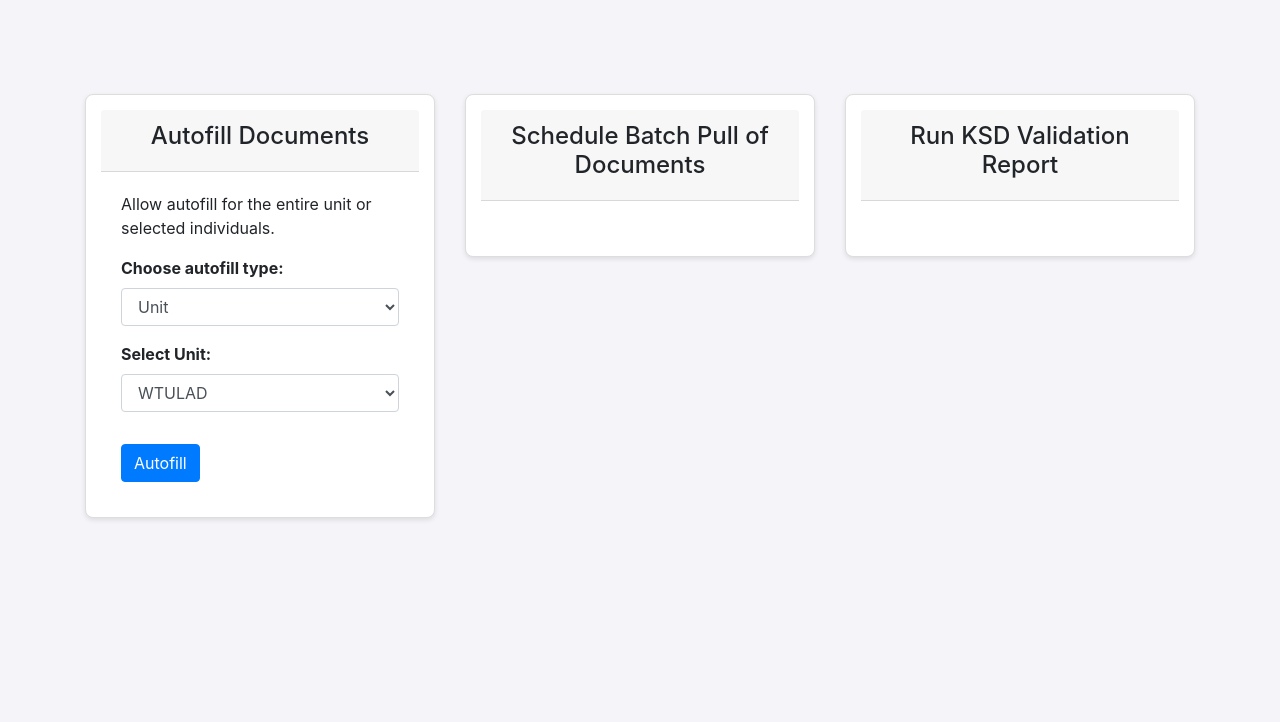
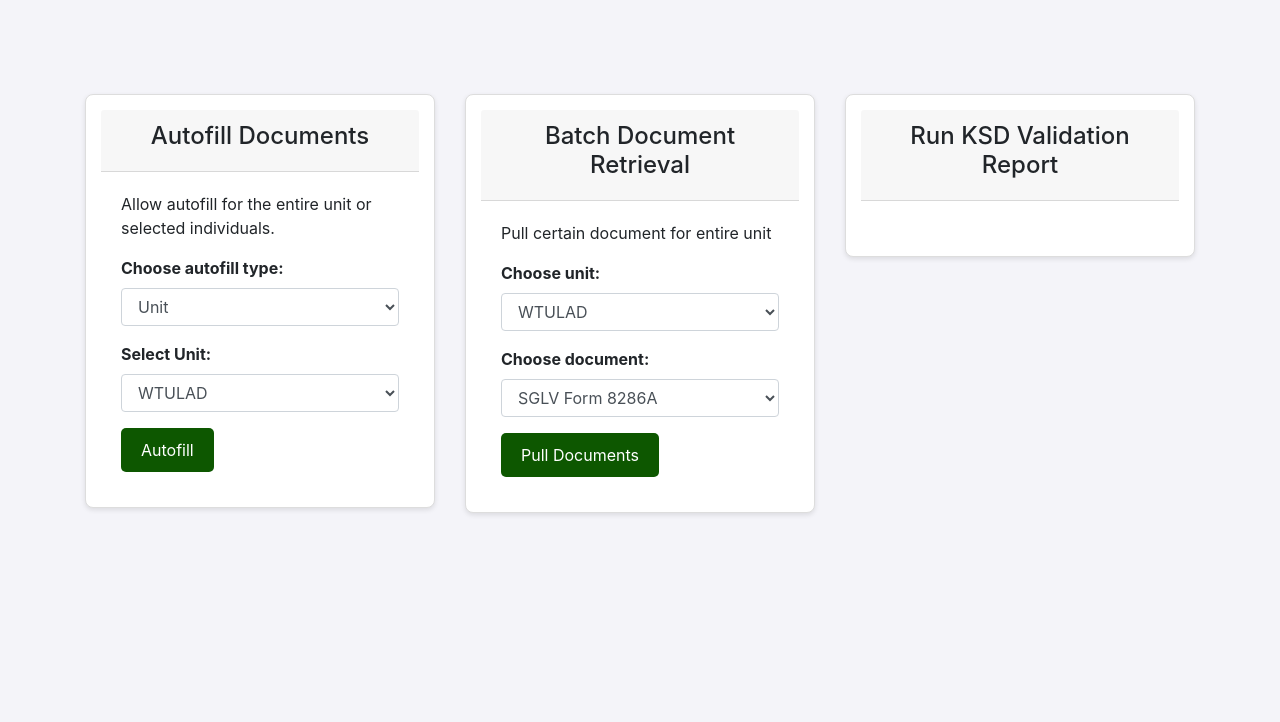
Before and after one commit to MinKyuPark-H4D/h4d, a Flask app: page /automation in a window 1280 px wide. Shown: the part 96-818 px from the top of the page. Run offline with Flask 3, Linux system fonts and the light colour scheme; some libraries are stand-ins or nearby versions.

Commit message:
non-scheduled batch document pulls complete

```diff
--- a/server.py
+++ b/server.py
@@ -1,8 +1,11 @@
 from flask import Flask
 from flask import render_template
-from flask import Response, request, jsonify, redirect, url_for, send_from_directory, flash
-import json, os, secrets
+from flask import Response, request, jsonify, redirect, url_for, send_from_directory, flash, send_file, after_this_request
+import json, os, secrets, shutil
 from autofill import autofill_individual_soldier, autofill_uic
+from doc_retreival import batch_doc_pull
+
+
 app = Flask(__name__)
 app.secret_key = secrets.token_hex(16)
 
@@ -22,19 +25,32 @@ def automation():
 
     if request.method == 'POST':
         selection_type = request.form.get('selectionType')  # 'unit' or 'soldier'
-        if selection_type == 'unit':
-            selected_unit = request.form.get('unitSelect')  # selected unit (UIC)
-            print(f"Selected Unit: {selected_unit}")
-            # Handle autofill for the entire unit
-            autofill_uic(selected_unit)
-            flash(f"Documents have been autofilled for the UIC: {selected_unit}", "success")
-        elif selection_type == 'soldier':
-            selected_soldier_id = request.form.get('soldierSelect')  # selected soldier ID
-            print(f"Selected Soldier ID: {selected_soldier_id}")
-            # run autofill script
-            autofill_individual_soldier(selected_soldier_id)
-            selected_soldier = soldiers[str(selected_soldier_id)]
-            flash(f"Documents have been autofilled for {selected_soldier['rank']} {selected_soldier['first_name']} {selected_soldier['last_name']}.", "success")
+        # BATCH DOCUMENT PULLS
+        if 'documentType' in request.form.keys():
+            zip_file_path, folder_name = batch_doc_pull(request.form.get('unit'), request.form.get('documentType'), soldiers)
+            @after_this_request
+            def cleanup(response):
+                try:
+                    shutil.rmtree('temp_files')  # Remove the temp folder
+                except Exception as e:
+                    print(f"Error deleting temp files: {e}")
+                return response
+            return send_file(zip_file_path, as_attachment=True, download_name=f"{folder_name}.zip")
+        else:
+            # AUTOFILL
+            if selection_type == 'unit':
+                selected_unit = request.form.get('unitSelect')  # selected unit (UIC)
+                print(f"Selected Unit: {selected_unit}")
+                # Handle autofill for the entire unit
+                autofill_uic(selected_unit)
+                flash(f"Documents have been autofilled for the UIC: {selected_unit}", "success")
+            elif selection_type == 'soldier':
+                selected_soldier_id = request.form.get('soldierSelect')  # selected soldier ID
+                print(f"Selected Soldier ID: {selected_soldier_id}")
+                # run autofill script
+                autofill_individual_soldier(selected_soldier_id)
+                selected_soldier = soldiers[str(selected_soldier_id)]
+                flash(f"Documents have been autofilled for {selected_soldier['rank']} {selected_soldier['first_name']} {selected_soldier['last_name']}.", "success")
         return redirect(url_for('automation'))
     return render_template('automation.html', soldiers=soldiers, uics=uics)
 
--- a/templates/automation.html
+++ b/templates/automation.html
@@ -56,7 +56,7 @@
                                 </select>
                             </div>
 
-                            <button type="submit" class="btn btn-primary mt-3">Autofill</button>
+                            <button type="submit" class="custom-btn">Autofill</button>
                         </form>
                     </div>
                 </div>
@@ -66,9 +66,32 @@
                 <div class="col-md-4 mb-4">
                     <div class="card">
                         <div class="card-header text-center">
-                            <h4>Schedule Batch Pull of Documents</h4>
+                            <h4>Batch Document Retrieval</h4>
                         </div>
                         <div class="card-body">
+                            <p>Pull certain document for entire unit</p>
+                            <form method="POST">
+                                <div class="form-group">
+                                    <label for="unit" style="font-weight: bold;">Choose unit:</label>
+                                    <select id="unit" name="unit" class="form-control">
+                                          <!-- Loop through unique UICs -->
+                                          {% for uic in uics %}
+                                          <option value="{{ uic }}">{{ uic }}</option>
+                                        {% endfor %}
+                                    </select>
+                                </div>
+
+                                <div class="form-group">
+                                    <label for="documentType" style="font-weight: bold;">Choose document:</label>
+                                    <select id="documentType" name="documentType" class="form-control" >
+                                          <!-- can easily add more files, just put file name in list -->
+                                          <option value="SGLV Form 8286A.pdf">SGLV Form 8286A</option>
+                                          <option value="DA Form 7425 - Readiness and Deployment Checklist.pdf">DA Form 7425</option>
+                                    </select>
+                                </div>
+
+                                <button type="submit" class="custom-btn">Pull Documents</button>
+                            </form>
 
                         </div>
                     </div>
```
Also changed, not shown: doc_retreival.py (added, +40 -0 lines).
